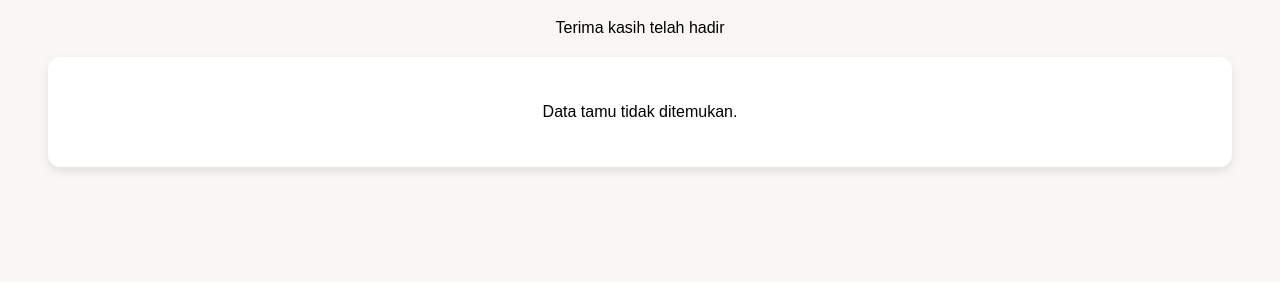
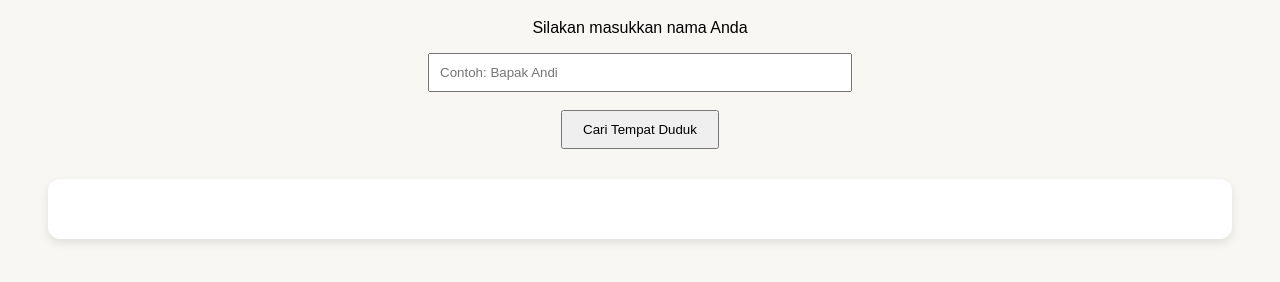
Before and after one commit to YongEO10/seat-guide, a plain HTML site: page index.html in a window 1280 px wide. Shown: the part 110-392 px from the top of the page. Drawn offline with Linux system fonts and the light colour scheme.

Commit message:
Update index.html

```diff
--- a/index.html
+++ b/index.html
@@ -8,25 +8,48 @@
 <body>
 
 <h1>Selamat Datang 🤍</h1>
-<p>Terima kasih telah hadir</p>
+<p>Silakan masukkan nama Anda</p>
 
-<div id="result"></div>
+<input
+  type="text"
+  id="searchName"
+  placeholder="Contoh: Bapak Andi"
+  style="padding:10px; width:80%; max-width:400px;"
+>
+
+<br><br>
+
+<button onclick="searchGuest()" style="padding:10px 20px;">
+  Cari Tempat Duduk
+</button>
+
+<div id="result" style="margin-top:30px;"></div>
 
 <script src="data.js"></script>
 <script>
-const params = new URLSearchParams(window.location.search);
-const code = params.get("id");
+function searchGuest() {
+  const input = document.getElementById("searchName").value.toLowerCase();
+  const resultDiv = document.getElementById("result");
+  resultDiv.innerHTML = "";
 
-const resultDiv = document.getElementById("result");
+  if (!input) {
+    resultDiv.innerHTML = "<p>Silakan masukkan nama.</p>";
+    return;
+  }
 
-if (guests[code]) {
-  resultDiv.innerHTML = `
-    <h2>${guests[code].name}</h2>
-    <p><strong>Nomor Meja:</strong> ${guests[code].table}</p>
-    <p><strong>Area:</strong> ${guests[code].area}</p>
-  `;
-} else {
-  resultDiv.innerHTML = "<p>Data tamu tidak ditemukan.</p>";
+  const found = guests.find(g =>
+    g.name.toLowerCase().includes(input)
+  );
+
+  if (found) {
+    resultDiv.innerHTML = `
+      <h2>${found.name}</h2>
+      <p><strong>Meja:</strong> ${found.table}</p>
+      <p><strong>Area:</strong> ${found.area}</p>
+    `;
+  } else {
+    resultDiv.innerHTML = "<p>Nama tidak ditemukan. Silakan hubungi petugas.</p>";
+  }
 }
 </script>
 
```
